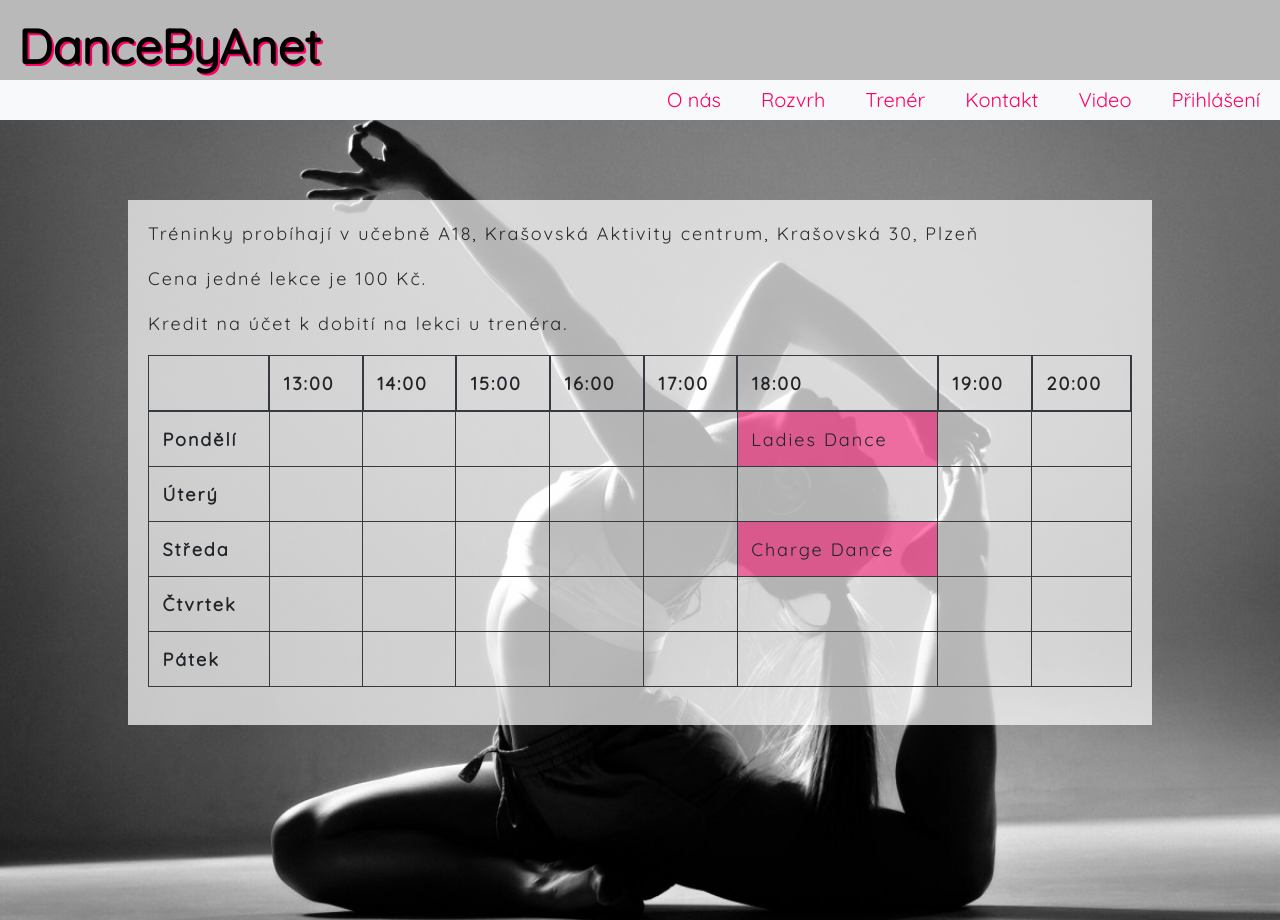
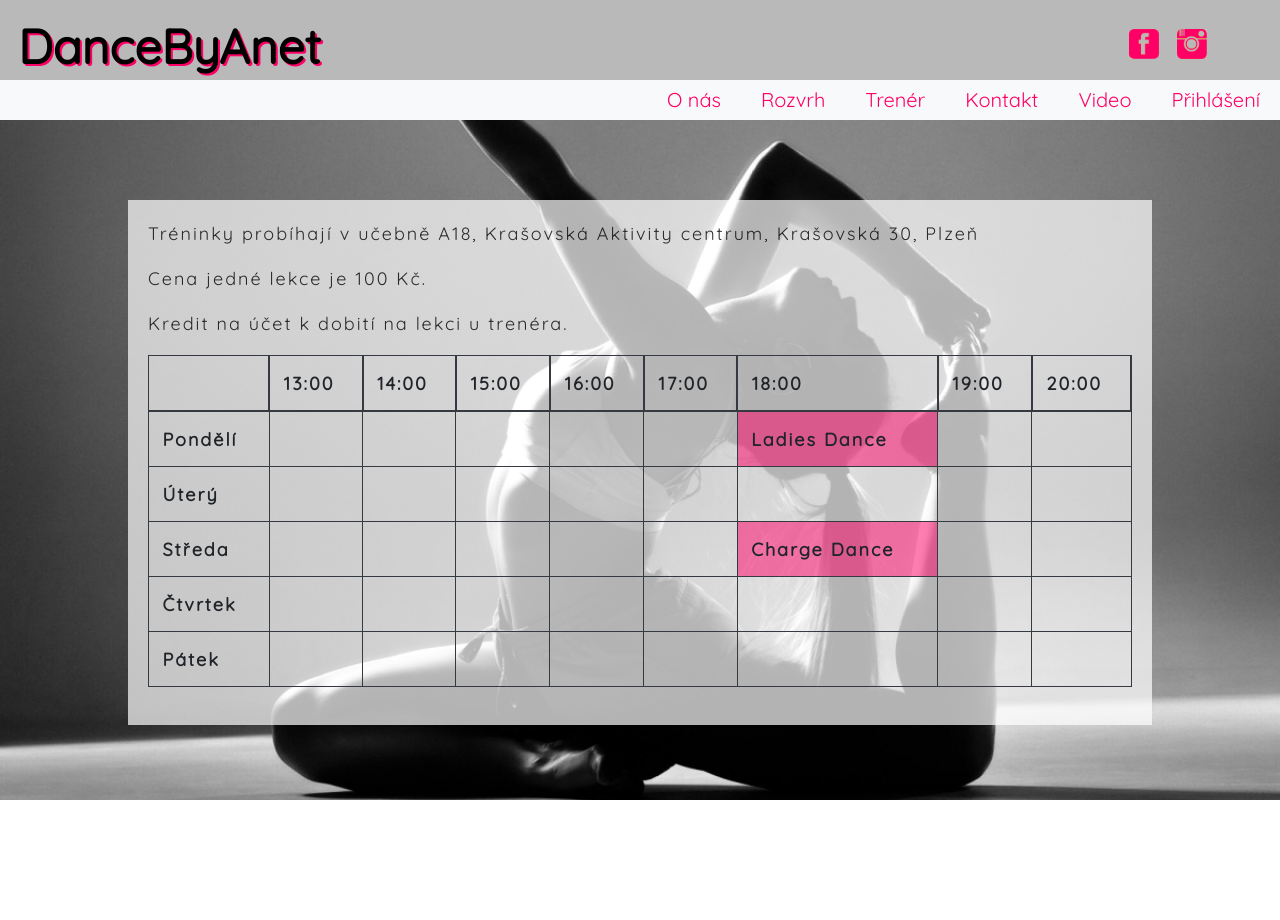
Before and after one commit to jan-cibulka/dance-by-anet-react-web, a React (Create React App) app: page /schedule in a window 1280 px wide. After the commit the page ends 800 px from the top, so only its background shows below. Built offline with nearby package versions, Linux system fonts and the light colour scheme.

Commit message:
anet meeting progress, add header a ikony loader

```diff
--- a/package.json
+++ b/package.json
@@ -36,7 +36,7 @@
     "@babel/runtime": "7.5.0",
     "@types/react-bootstrap": "^0.32.25",
     "@types/react-router-dom": "^5.1.7",
-    "@webpack-cli/serve": "^1.3.1",
+    "@webpack-cli/serve": "^1.5.1",
     "babel-eslint": "9.0.0",
     "babel-loader": "8.0.4",
     "dotenv-webpack": "^6.0.4",
--- a/src/components/header.tsx
+++ b/src/components/header.tsx
@@ -5,8 +5,8 @@ import {
   Link
 
 } from 'react-router-dom';
-//import gifFacebook from '../images/facebook.gif';
-//import gifInstagram from '../images/instagram.gif';
+import gifFacebook from '../images/facebook.gif';
+import gifInstagram from '../images/instagram.gif';
 
 
 export class Header extends React.Component<HeaderProps, {}> {
@@ -39,8 +39,8 @@ export class Header extends React.Component<HeaderProps, {}> {
 
 
           <div className={"fb-ig-icons"}>
-            <a href="https://instagram.com/dancebyanet?igshid=o4v428nwwkqf" className="m-2" ><img src={""} width={30} /></a>
-            <a href="https://facebook.com" className="m-2" ><img src={""} width={30} /></a>
+            <a href="https://instagram.com/dancebyanet?igshid=o4v428nwwkqf" className="m-2" ><img src={gifFacebook} width={30} /></a>
+            <a href="https://facebook.com" className="m-2" ><img src={gifInstagram} width={30} /></a>
           </div>
 
         </h1>
--- a/src/components/layout.tsx
+++ b/src/components/layout.tsx
@@ -48,8 +48,8 @@ export class Layout extends React.Component<{}, LayoutState> {
           @import url('https://fonts.googleapis.com/css2?family=Quicksand&display=block');
           </style>
 
-        <Header siteTitle={`DanceByAnet`} />
-        <CustomNavbar />
+
+
 
         <div
           className="content-wrapper"
@@ -58,7 +58,8 @@ export class Layout extends React.Component<{}, LayoutState> {
             backgroundImage: `url(${this.state.shouldBeWideBackground ? backgroundImageWide : backgroundImageTall})`,
 
           }}
-          >
+          > <Header siteTitle={`DanceByAnet`}  />
+            <CustomNavbar />
           {this.props.children}
         </div>
 
--- a/src/pages/schedule.tsx
+++ b/src/pages/schedule.tsx
@@ -1,8 +1,20 @@
 import React from "react"
-import { Table } from "react-bootstrap"
+import { OverlayTrigger, Popover, Table } from "react-bootstrap"
 
 export class Schedule extends React.Component {
+
+
+
   render(): JSX.Element {
+    var popover =
+      <Popover id="popover-basic">
+        <Popover.Title as="h3">Popover right</Popover.Title>
+        <Popover.Content>
+          And here's some <strong>amazing</strong> content. It's very engaging.
+          right?
+        </Popover.Content>
+      </Popover>
+
     return (
 
       <div className="textBox">
@@ -20,7 +32,10 @@ export class Schedule extends React.Component {
               <th>17:00</th>
               <th>18:00</th>
               <th>19:00</th>
+
               <th>20:00</th>
+
+
             </tr>
           </thead>
           <tbody>
@@ -31,7 +46,11 @@ export class Schedule extends React.Component {
               <td></td>
               <td></td>
               <td></td>
-              <td className={"schedule-highlight"}>Ladies Dance</td>
+
+              <OverlayTrigger trigger="hover" placement="top" overlay={popover}>
+
+                <td className={"schedule-highlight"}>  <b>Ladies Dance</b></td>
+              </OverlayTrigger>
               <td></td>
               <td></td>
             </tr>
@@ -53,7 +72,7 @@ export class Schedule extends React.Component {
               <td></td>
               <td></td>
               <td></td>
-              <td className={"schedule-highlight"}>Charge Dance</td>
+              <td className={"schedule-highlight"}><b>Charge Dance</b></td>
               <td></td>
               <td></td>
             </tr>
--- a/webpack.config.js
+++ b/webpack.config.js
@@ -31,7 +31,7 @@ module.exports = {
         use: ["style-loader", "css-loader"],
       },
       {
-        test: /\.(jpg|png)$/,
+        test: /\.(jpg|png|gif)$/,
         use: {
           loader: "url-loader",
         },
--- a/webpack.prod.js
+++ b/webpack.prod.js
@@ -29,7 +29,7 @@ module.exports = {
         use: ["style-loader", "css-loader"],
       },
       {
-        test: /\.(jpg|png)$/,
+        test: /\.(jpg|png|gif)$/,
         use: {
           loader: "url-loader",
         },
@@ -40,7 +40,7 @@ module.exports = {
     extensions: ['.tsx', '.ts', '.js'],
   },
   output: {
-    path: `${__dirname}/public`,
+    path: `npm${__dirname}/public`,
     publicPath: '/',
     filename: 'app.min.js',
   },
```
Also changed, not shown: 2 other files (tests, documents, lock files or other folders).
